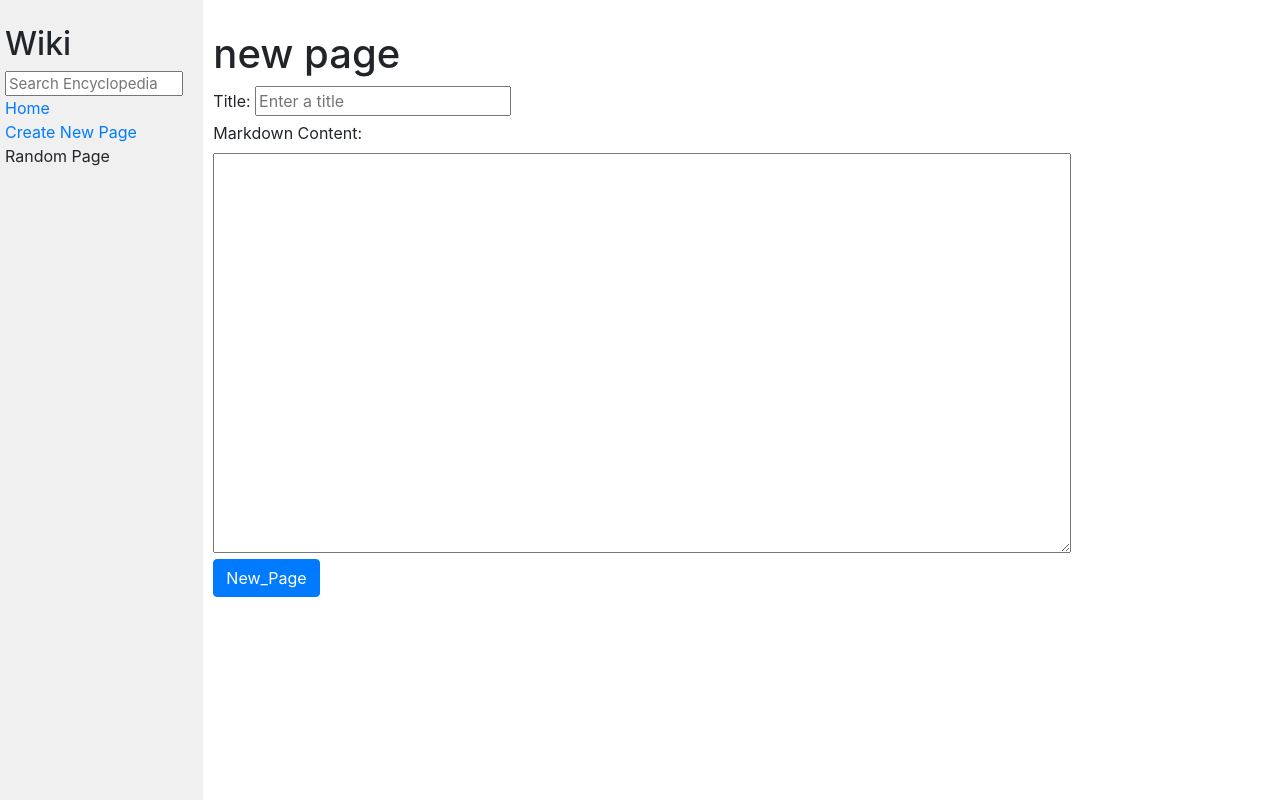
After one commit to hossein-amirabdollahi/Wiki-Django, a Django app: page /new in a window 1280 px wide. The commit adds this page. Run offline with Django 3.2, Linux system fonts and the light colour scheme; some libraries are stand-ins or nearby versions.

Commit message:
creating add new title and content feature

```diff
--- a/encyclopedia/static/encyclopedia/styles.css
+++ b/encyclopedia/static/encyclopedia/styles.css
@@ -13,7 +13,7 @@ h1 {
 }
 
 textarea {
-    height: 90vh;
+    height: 50vh;
     width: 80%;
 }
 
--- a/encyclopedia/templates/encyclopedia/layout.html
+++ b/encyclopedia/templates/encyclopedia/layout.html
@@ -12,14 +12,15 @@
         <div class="row">
             <div class="sidebar col-lg-2 col-md-3">
                 <h2>Wiki</h2>
-                <form>
+                <form action="{% url 'search' %}" method="POST">
+                    {% csrf_token %}
                     <input class="search" type="text" name="q" placeholder="Search Encyclopedia">
                 </form>
                 <div>
                     <a href="{% url 'index' %}">Home</a>
                 </div>
                 <div>
-                    Create New Page
+                    <a href="{% url 'new_page' %}">Create New Page</a>
                 </div>
                 <div>
                     Random Page
--- /dev/null
+++ b/encyclopedia/templates/encyclopedia/new.html
@@ -0,0 +1,22 @@
+{% extends "encyclopedia/layout.html" %}
+
+{% block title %}
+    Encyclopedia
+{% endblock %}
+
+{% block body %}
+    <h1>new page</h1>
+
+    <form action="{% url 'new_page' %}" method="POST">
+        {% csrf_token %}
+        <label>Title:</label>
+        <input type="text" name="title" placeholder="Enter a title">
+        </br>
+        <label>Markdown Content:</label>
+        </br>
+        <textarea name="content"></textarea>
+        </br>
+        <input type="submit" value="New_Page" class="btn btn-primary">
+    </form>
+
+{% endblock %}
--- a/encyclopedia/urls.py
+++ b/encyclopedia/urls.py
@@ -5,4 +5,6 @@ from . import views
 urlpatterns = [
     path("", views.index, name="index"),
     path("wiki/<str:title>", views.entry, name="entry"),
+    path("search/", views.search, name="search"),
+    path("new", views.new_page, name="new_page"),
 ]
--- a/encyclopedia/views.py
+++ b/encyclopedia/views.py
@@ -27,3 +27,42 @@ def entry(request, title):
             "title": title,
             "content": html_content
         })
+
+def search(request):
+    if request.method == "POST":
+        entry_search = request.POST['q']
+        html_content = convert_md_to_html(entry_search)
+        if html_content is not None:
+            return render(request, "encyclopedia/entry.html",{
+                "title": entry_search,
+                "content": html_content,
+            })
+        else:
+            all_entries = util.list_entries()
+            recommendations = []
+            for entry in all_entries:
+                if entry_search.lower() in entry.lower():
+                    recommendations.append(entry)
+            return render(request, "encyclopedia/search.html", {
+                "recommendations": recommendations,
+                "title": entry_search,
+            })
+
+def new_page(request):
+    if request.method == "GET":
+        return render(request, "encyclopedia/new.html")
+    else:
+        title = request.POST['title']
+        content = request.POST['content']
+        title_exist = util.get_entry(title)
+        if title_exist is not None:
+            return render(request, "encyclopedia/error.html", {
+                "message": "Entry page already exists"
+            })
+        else:
+            util.save_entry(title, content)
+            html_content = convert_md_to_html(title)
+            return render(request, "encyclopedia/entry.html", {
+                "title": title,
+                "content": html_content
+            })
```
Also changed, not shown: encyclopedia/templates/encyclopedia/search.html (added, +16 -0 lines), entries/Hossein.md (added, +5 -0 lines).
